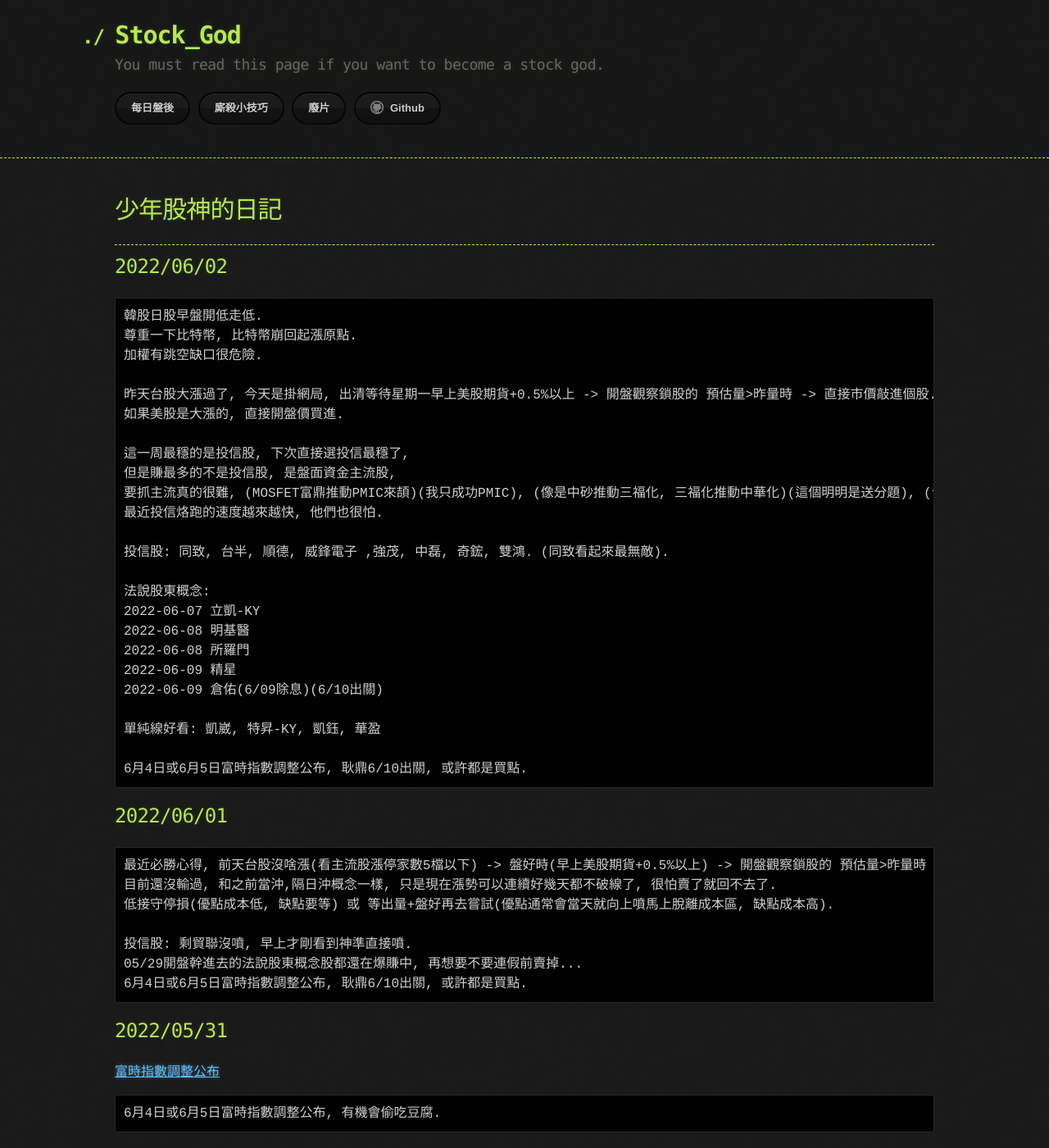
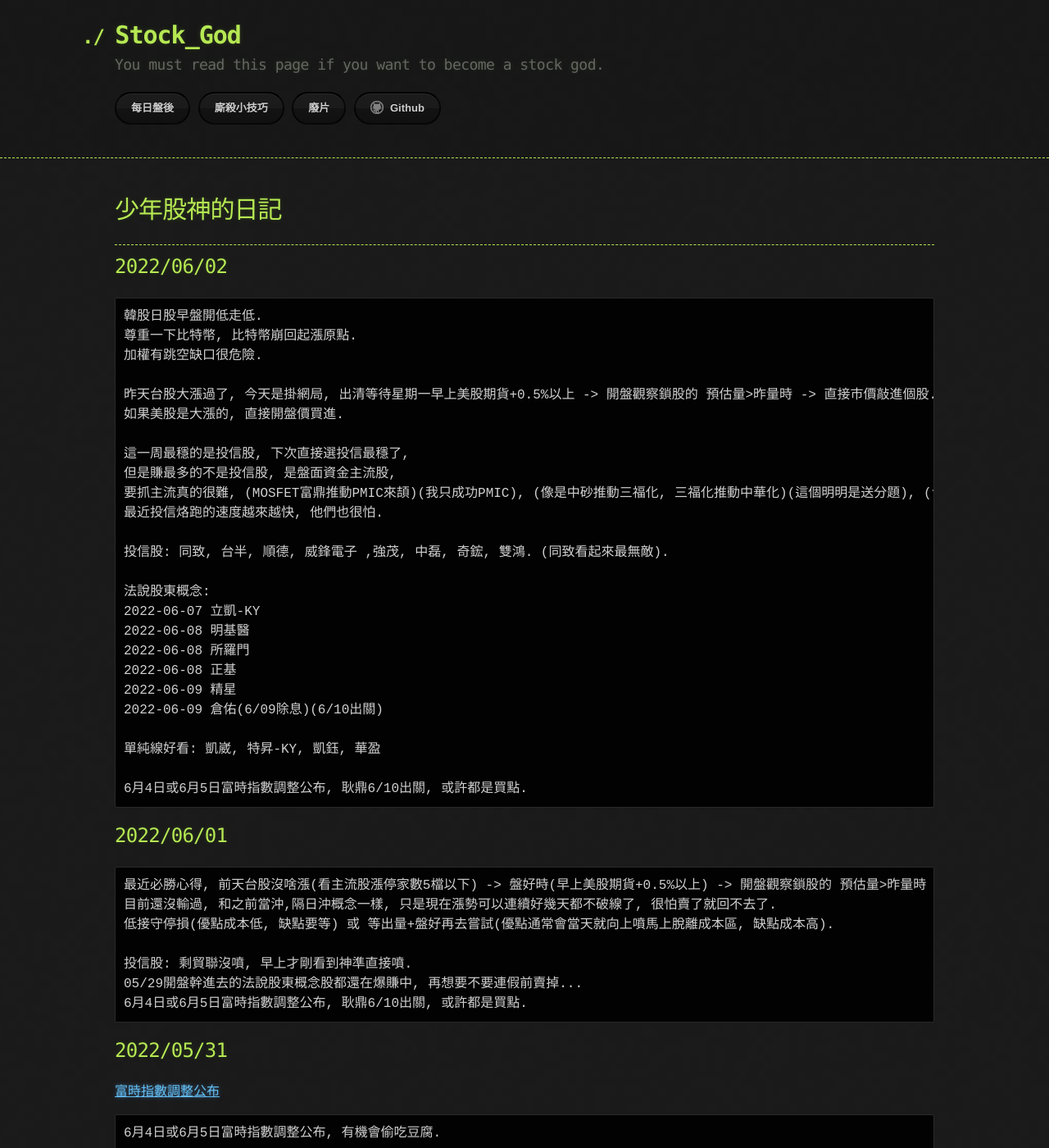
Before and after one commit to lepg5487/Stock_God, a Jekyll site: the page built from index.md, in a window 1280 px wide and 1400 px high. Shown: the whole window at 82% size. Built offline with Jekyll 4.4.1, drawn with Linux system fonts in a browser that asks for light colours; our own code applies the rules of GitHub Pages for plain Markdown files.

Commit message:
Update index.md

```diff
--- a/index.md
+++ b/index.md
@@ -26,6 +26,7 @@ layout: testlayouts
 2022-06-07 立凱-KY
 2022-06-08 明基醫
 2022-06-08 所羅門
+2022-06-08 正基
 2022-06-09 精星
 2022-06-09 倉佑(6/09除息)(6/10出關)
 
```
